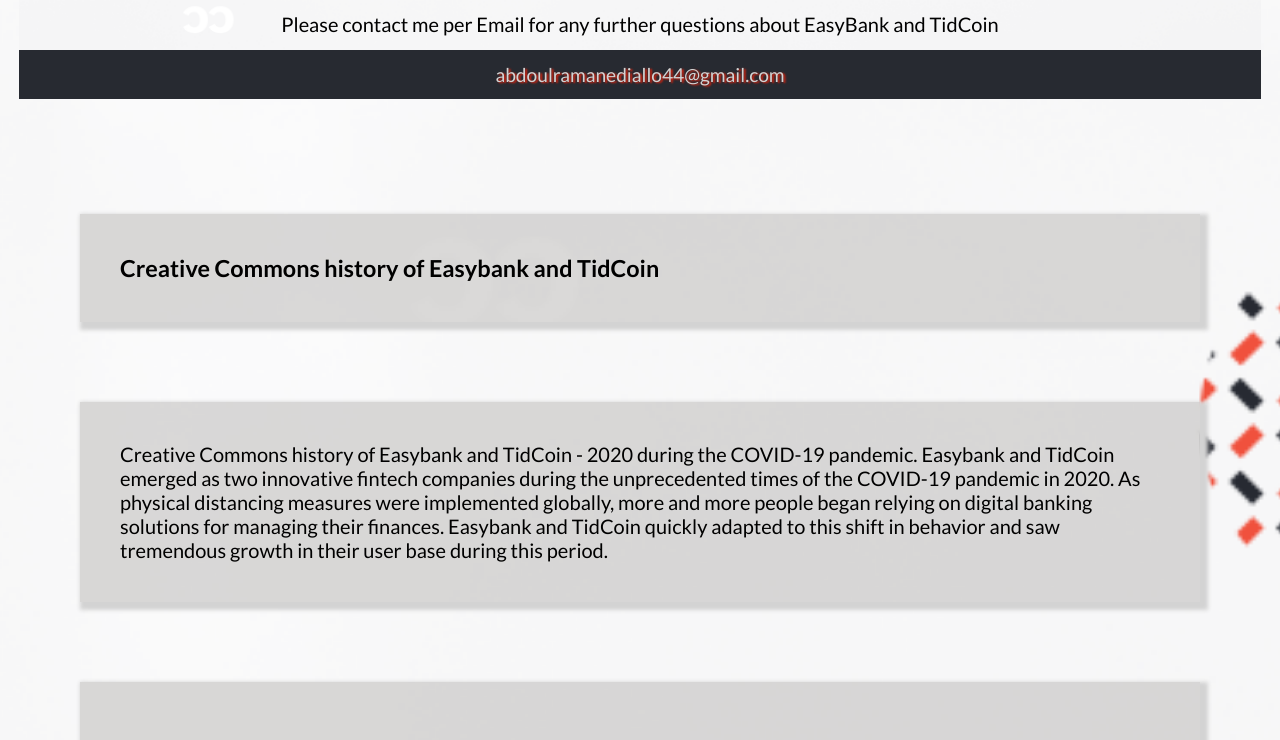
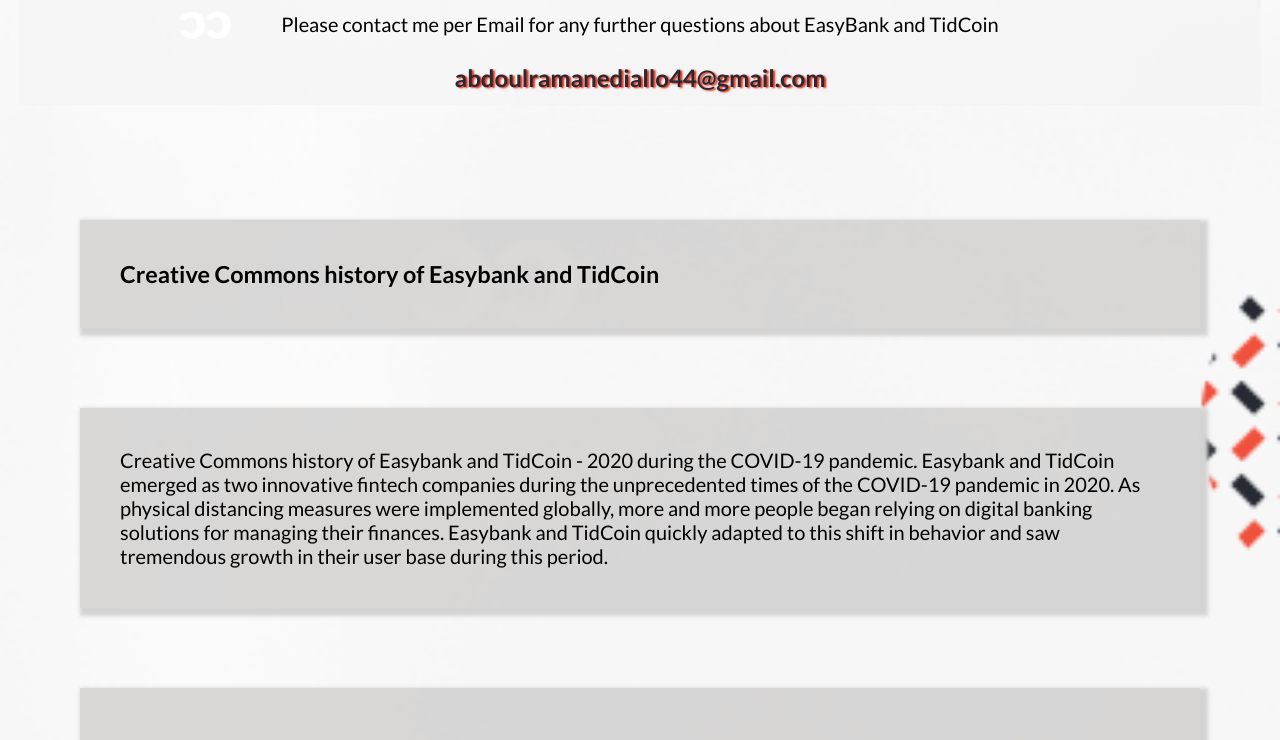
Before and after one commit to aradradev/easyBankTC, a website: page about.html in a window 1280 px wide. Shown: the part 935-1675 px from the top of the page. Drawn offline with nearby package versions, Linux system fonts and the light colour scheme; a web font is replaced by a local one.

Commit message:
change bg

```diff
--- a/style.css
+++ b/style.css
@@ -250,12 +250,10 @@
 }
 
 #contact {
-  background-color: var(--Dark);
-  color: var(--Ligth-grey);
-
-  /* margin: 1.2rem; */
+  color: var(--Dark);
   text-shadow: 2px 1px 2px var(--Orange-deep);
-  font-size: 1.2rem;
+  font-size: 1.5rem;
+  font-weight: bold;
   padding: 0.8rem;
 }
 
```
